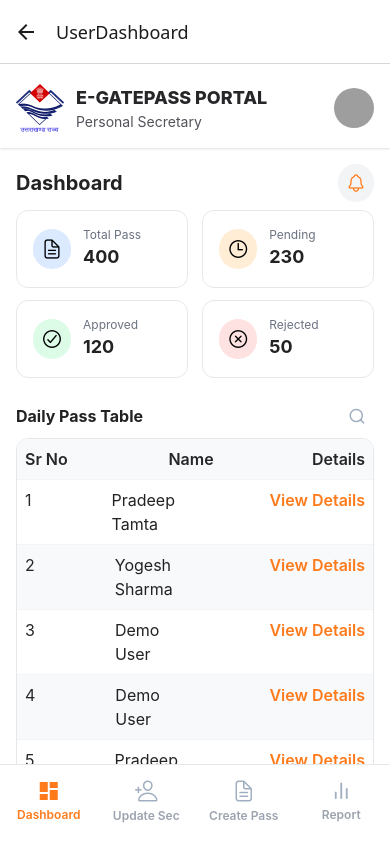
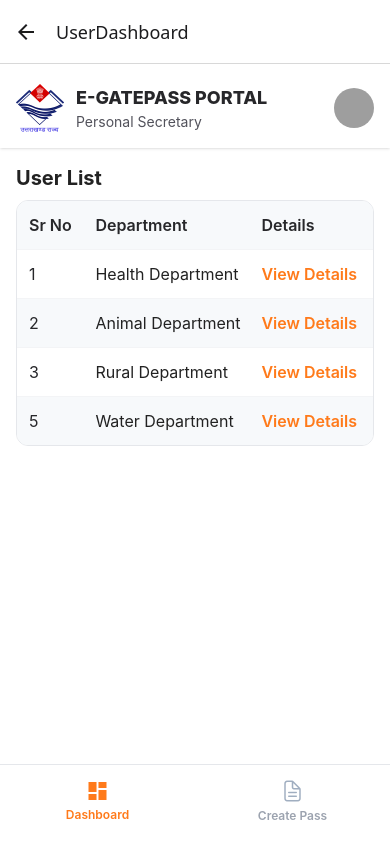
Before and after one commit to yogeshsharmavlogs/egate-pass, a React Native app: screen /UserDashboard in a window 390 px wide. Built offline with nearby package versions, Linux system fonts and the light colour scheme; grey boxes are pictures that could not be loaded.

Commit message:
update userDashboard screen.

```diff
--- a/components/UserDashboard.tsx
+++ b/components/UserDashboard.tsx
@@ -1,304 +1,107 @@
-import { View, Text, TouchableOpacity, ScrollView } from 'react-native';
-import { Ionicons, Feather } from '@expo/vector-icons';
+import { View, Text, TouchableOpacity, ScrollView, Image, Modal } from 'react-native';
 import { useState } from 'react';
-import VisitorDetailsModal from './VisitorDetails';
 import type { NativeStackNavigationProp } from '@react-navigation/native-stack';
-import Layout from './Layout';
+import { Ionicons } from '@expo/vector-icons';
+import UserLayout from './UserLayout';
 
-const passes = [
+const userRows = [
   {
-    label: 'Total Pass',
-    value: 400,
-    icon: 'document-text-outline',
-    color: 'text-blue-500',
-    bg: 'bg-blue-100',
+    id: 1,
+    department: 'Health Department',
+    passNumber: '219120',
+    mobile: '9829898212',
+    secretary: 'Rohit Singh',
+    psName: 'Akash Sharma',
+    identityProof: 'Aadhaar',
+    identityProofNumber: '4894 3393 9559',
+    appointmentDate: '20/12/2024',
+    appointmentTime: '11:30 AM',
+    checkIn: '11:20 AM',
+    checkOut: '01:30 PM',
+    photo: 'https://randomuser.me/api/portraits/men/45.jpg',
   },
   {
-    label: 'Pending',
-    value: 230,
-    icon: 'time-outline',
-    color: 'text-orange-500',
-    bg: 'bg-orange-100',
-  },
-  {
-    label: 'Approved',
-    value: 120,
-    icon: 'checkmark-circle-outline',
-    color: 'text-green-500',
-    bg: 'bg-green-100',
-  },
-  {
-    label: 'Rejected',
-    value: 50,
-    icon: 'close-circle-outline',
-    color: 'text-red-500',
-    bg: 'bg-red-100',
-  },
-];
-
-const tableRows = [
-  {
-    id: 1,
-    name: 'Pradeep Tamta',
+    id: 2,
+    department: 'Animal Department',
     passNumber: '219121',
     mobile: '9876543210',
-    department: 'IT',
     secretary: 'Amit Singh',
     psName: 'Suresh Kumar',
     identityProof: 'PAN',
     identityProofNumber: 'ABCDE1234F',
-    visitingDate: '21/12/2024',
-    visitingTime: '10:00 AM',
-    purpose: 'Official',
-    photo: 'https://randomuser.me/api/portraits/men/31.jpg',
+    appointmentDate: '21/12/2024',
+    appointmentTime: '10:00 AM',
+    checkIn: '09:50 AM',
+    checkOut: '12:00 PM',
+    photo: 'https://randomuser.me/api/portraits/men/32.jpg',
   },
   {
-    id: 2,
-    name: 'Yogesh Sharma',
+    id: 3,
+    department: 'Rural Department',
     passNumber: '219122',
-    mobile: '9876543210',
-    department: 'IT',
-    secretary: 'Amit Singh',
+    mobile: '9825454212',
+    secretary: 'Narmit Singh',
+    psName: 'Akash Sharma',
+    identityProof: 'Aadhaar',
+    identityProofNumber: '4894 3393 9559',
+    appointmentDate: '20/12/2024',
+    appointmentTime: '11:30 AM',
+    checkIn: '11:20 AM',
+    checkOut: '01:30 PM',
+    photo: 'https://randomuser.me/api/portraits/men/5.jpg',
+  },
+  {
+    id: 5,
+    department: 'Water Department',
+    passNumber: '219123',
+    mobile: '9875645410',
+    secretary: 'Pratap Singh',
     psName: 'Suresh Kumar',
     identityProof: 'PAN',
     identityProofNumber: 'ABCDE1234F',
-    visitingDate: '21/12/2024',
-    visitingTime: '10:00 AM',
-    purpose: 'Official',
-    photo: 'https://randomuser.me/api/portraits/men/31.jpg',
-  },
-  {
-    id: 3,
-    name: 'Demo User',
-    passNumber: '219122',
-    mobile: '9876543210',
-    department: 'IT',
-    secretary: 'Amit Singh',
-    psName: 'Suresh Kumar',
-    identityProof: 'PAN',
-    identityProofNumber: 'ABCDE1234F',
-    visitingDate: '21/12/2024',
-    visitingTime: '10:00 AM',
-    purpose: 'Official',
-    photo: 'https://randomuser.me/api/portraits/men/31.jpg',
-  },
-  {
-    id: 4,
-    name: 'Demo User',
-    passNumber: '219122',
-    mobile: '9876543210',
-    department: 'IT',
-    secretary: 'Amit Singh',
-    psName: 'Suresh Kumar',
-    identityProof: 'PAN',
-    identityProofNumber: 'ABCDE1234F',
-    visitingDate: '21/12/2024',
-    visitingTime: '10:00 AM',
-    purpose: 'Official',
-    photo: 'https://randomuser.me/api/portraits/men/31.jpg',
-  },
-  {
-    id: 5,
-    name: 'Pradeep Tamta',
-    passNumber: '219121',
-    mobile: '9876543210',
-    department: 'IT',
-    secretary: 'Amit Singh',
-    psName: 'Suresh Kumar',
-    identityProof: 'PAN',
-    identityProofNumber: 'ABCDE1234F',
-    visitingDate: '21/12/2024',
-    visitingTime: '10:00 AM',
-    purpose: 'Official',
-    photo: 'https://randomuser.me/api/portraits/men/31.jpg',
-  },
-  {
-    id: 6,
-    name: 'Yogesh Sharma',
-    passNumber: '219122',
-    mobile: '9876543210',
-    department: 'IT',
-    secretary: 'Amit Singh',
-    psName: 'Suresh Kumar',
-    identityProof: 'PAN',
-    identityProofNumber: 'ABCDE1234F',
-    visitingDate: '21/12/2024',
-    visitingTime: '10:00 AM',
-    purpose: 'Official',
-    photo: 'https://randomuser.me/api/portraits/men/31.jpg',
-  },
-  {
-    id: 7,
-    name: 'Demo User',
-    passNumber: '219122',
-    mobile: '9876543210',
-    department: 'IT',
-    secretary: 'Amit Singh',
-    psName: 'Suresh Kumar',
-    identityProof: 'PAN',
-    identityProofNumber: 'ABCDE1234F',
-    visitingDate: '21/12/2024',
-    visitingTime: '10:00 AM',
-    purpose: 'Official',
-    photo: 'https://randomuser.me/api/portraits/men/31.jpg',
-  },
-  {
-    id: 8,
-    name: 'Demo User',
-    passNumber: '219122',
-    mobile: '9876543210',
-    department: 'IT',
-    secretary: 'Amit Singh',
-    psName: 'Suresh Kumar',
-    identityProof: 'PAN',
-    identityProofNumber: 'ABCDE1234F',
-    visitingDate: '21/12/2024',
-    visitingTime: '10:00 AM',
-    purpose: 'Official',
-    photo: 'https://randomuser.me/api/portraits/men/31.jpg',
-  },
-  {
-    id: 9,
-    name: 'Pradeep Tamta',
-    passNumber: '219121',
-    mobile: '9876543210',
-    department: 'IT',
-    secretary: 'Amit Singh',
-    psName: 'Suresh Kumar',
-    identityProof: 'PAN',
-    identityProofNumber: 'ABCDE1234F',
-    visitingDate: '21/12/2024',
-    visitingTime: '10:00 AM',
-    purpose: 'Official',
-    photo: 'https://randomuser.me/api/portraits/men/31.jpg',
-  },
-  {
-    id: 10,
-    name: 'Yogesh Sharma',
-    passNumber: '219122',
-    mobile: '9876543210',
-    department: 'IT',
-    secretary: 'Amit Singh',
-    psName: 'Suresh Kumar',
-    identityProof: 'PAN',
-    identityProofNumber: 'ABCDE1234F',
-    visitingDate: '21/12/2024',
-    visitingTime: '10:00 AM',
-    purpose: 'Official',
-    photo: 'https://randomuser.me/api/portraits/men/31.jpg',
-  },
-  {
-    id: 11,
-    name: 'Demo User',
-    passNumber: '219122',
-    mobile: '9876543210',
-    department: 'IT',
-    secretary: 'Amit Singh',
-    psName: 'Suresh Kumar',
-    identityProof: 'PAN',
-    identityProofNumber: 'ABCDE1234F',
-    visitingDate: '21/12/2024',
-    visitingTime: '10:00 AM',
-    purpose: 'Official',
-    photo: 'https://randomuser.me/api/portraits/men/31.jpg',
-  },
-  {
-    id: 12,
-    name: 'Demo User',
-    passNumber: '219122',
-    mobile: '9876543210',
-    department: 'IT',
-    secretary: 'Amit Singh',
-    psName: 'Suresh Kumar',
-    identityProof: 'PAN',
-    identityProofNumber: 'ABCDE1234F',
-    visitingDate: '21/12/2024',
-    visitingTime: '10:00 AM',
-    purpose: 'Official',
-    photo: 'https://randomuser.me/api/portraits/men/31.jpg',
+    appointmentDate: '21/12/2024',
+    appointmentTime: '10:00 AM',
+    checkIn: '09:50 AM',
+    checkOut: '12:00 PM',
+    photo: 'https://randomuser.me/api/portraits/men/32.jpg',
   },
 ];
-
-const visitorDetailsData = {
-  photo: 'https://randomuser.me/api/portraits/men/32.jpg',
-  name: 'Rajesh Kumar',
-  passNumber: '219120',
-  mobile: '9829898212',
-  department: 'Health Department',
-  secretary: 'Rahul Singh',
-  psName: 'Akash Sharma',
-  identityProof: 'Aadhaar',
-  identityProofNumber: '4894 3393 9559',
-  visitingDate: '20/12/2024',
-  visitingTime: '11:30 AM',
-  purpose: 'Official',
-};
 
 type UserDashboardProps = {
   navigation: NativeStackNavigationProp<any>;
 };
 
 export function UserDashboard({ navigation }: UserDashboardProps) {
+  const [selectedUser, setSelectedUser] = useState<any>(null);
   const [modalVisible, setModalVisible] = useState(false);
-  const [selectedVisitor, setSelectedVisitor] = useState<any>(null);
+
   return (
-    <Layout navigation={navigation} active="Dashboard" className="flex-1 bg-white">
+    <UserLayout navigation={navigation} active="Dashboard" className="flex-1 bg-white">
       <ScrollView className="flex-1" contentContainerStyle={{ paddingBottom: 80 }}>
         <View className="mb-2 mt-4 flex-row items-center justify-between px-4">
-          <Text className="text-xl font-bold text-[#222]">Dashboard</Text>
-          <TouchableOpacity className="rounded-full bg-gray-100 p-2">
-            <Ionicons name="notifications-outline" size={20} color="#FF7A1A" />
-          </TouchableOpacity>
-        </View>
-
-        <View className="flex-row flex-wrap justify-between px-4">
-          {passes.map((item, idx) => (
-            <View
-              key={item.label}
-              className="mb-3 w-[48%] flex-row items-center rounded-xl border border-gray-200 bg-white p-4"
-              style={{ minWidth: 150 }}>
-              <View className={`mr-3 rounded-full p-2 ${item.bg}`}>
-                <Ionicons
-                  name={item.icon as any}
-                  size={22}
-                  color={item.color.replace('text-', '#')}
-                />
-              </View>
-              <View>
-                <Text className="text-xs text-gray-500">{item.label}</Text>
-                <Text className="text-lg font-bold text-[#222]">{item.value}</Text>
-              </View>
-            </View>
-          ))}
-        </View>
-
-        <View className="mb-1 mt-2 flex-row items-center justify-between px-4">
-          <Text className="text-base font-bold text-[#222]">Daily Pass Table</Text>
-          <TouchableOpacity className="p-2">
-            <Feather name="search" size={18} color="#A0AEC0" />
-          </TouchableOpacity>
+          <Text className="text-xl font-bold text-[#222]">User List</Text>
         </View>
 
         <View className="mx-4 mb-4 overflow-hidden rounded-xl border border-gray-200">
-          <View className="flex-row gap-20 bg-[#F7F9FB] px-2 py-2">
-            <Text className="flex-1 text-base font-semibold text-zinc-800">Sr No</Text>
-            <Text className="flex-1 text-base font-semibold text-zinc-800">Name</Text>
-            <Text className="flex-2 text-base font-semibold text-zinc-800">Details</Text>
+          <View className="flex-row bg-[#F7F9FB] px-3 py-3">
+            <Text className="w-[20%] text-base font-semibold text-zinc-800">Sr No</Text>
+            <Text className="w-[50%] text-base font-semibold text-zinc-800">Department</Text>
+            <Text className="w-[30%] text-base font-semibold text-zinc-800">Details</Text>
           </View>
 
-          {tableRows.map((row, index) => (
+          {userRows.map((row, index) => (
             <View
               key={row.id}
-              className={`flex-row gap-20 border-t border-gray-100 px-2 py-2 ${
+              className={`flex-row px-3 py-3 border-t border-gray-100 ${
                 index % 2 === 0 ? 'bg-white' : 'bg-[#F7F9FB]'
               }`}>
-              <Text className="flex-1 text-base text-zinc-800">{row.id}</Text>
-              <Text className="flex-2 text-base text-[#222]">{row.name}</Text>
+              <Text className="w-[20%] text-base text-zinc-800">{row.id}</Text>
+              <Text className="w-[50%] text-base text-[#222]">{row.department}</Text>
 
               <TouchableOpacity
-                className="flex-2"
+                className="w-[30%]"
                 onPress={() => {
-                  setSelectedVisitor(row);
+                  setSelectedUser(row);
                   setModalVisible(true);
                 }}>
                 <Text className="text-base font-semibold text-[#FF7A1A]">View Details</Text>
@@ -307,13 +110,82 @@ export function UserDashboard({ navigation }: UserDashboardProps) {
           ))}
         </View>
       </ScrollView>
-      <VisitorDetailsModal
-        visible={modalVisible}
-        onClose={() => setModalVisible(false)}
-        data={selectedVisitor}
-        onApprove={() => {}}
-        onReject={() => {}}
-      />
-    </Layout>
+
+      <Modal visible={modalVisible} transparent animationType="slide" onRequestClose={() => setModalVisible(false)}>
+        <View className="flex-1 items-center justify-center bg-black/40">
+          <View className="w-[90%] rounded-2xl bg-white p-5">
+            <View className="mb-4 flex-row items-center justify-between">
+              <Text className="text-xl font-bold">Visit Details</Text>
+              <TouchableOpacity
+                onPress={() => {
+                  setModalVisible(false);
+                  setSelectedUser(null);
+                }}>
+                <Ionicons name="close" size={26} color="#222" />
+              </TouchableOpacity>
+            </View>
+
+            {selectedUser && (
+              <>
+                <View className="mb-4 items-center">
+                  <Image
+                    source={{ uri: selectedUser.photo }}
+                    className="mb-2 h-24 w-24 rounded-lg"
+                    resizeMode="cover"
+                  />
+                </View>
+
+                <View className="flex-row flex-wrap">
+                  <View className="mb-2 w-1/2">
+                    <Text className="text-xs text-gray-500">Department</Text>
+                    <Text className="font-bold">{selectedUser.department}</Text>
+                  </View>
+                  <View className="mb-2 w-1/2">
+                    <Text className="text-xs text-gray-500">Pass Number</Text>
+                    <Text className="font-bold">{selectedUser.passNumber}</Text>
+                  </View>
+                  <View className="mb-2 w-1/2">
+                    <Text className="text-xs text-gray-500">Mobile Number</Text>
+                    <Text>{selectedUser.mobile}</Text>
+                  </View>
+                  <View className="mb-2 w-1/2">
+                    <Text className="text-xs text-gray-500">Secretary</Text>
+                    <Text className="font-bold">{selectedUser.secretary}</Text>
+                  </View>
+                  <View className="mb-2 w-1/2">
+                    <Text className="text-xs text-gray-500">PS Name</Text>
+                    <Text className="font-bold">{selectedUser.psName}</Text>
+                  </View>
+                  <View className="mb-2 w-1/2">
+                    <Text className="text-xs text-gray-500">Identity Proof</Text>
+                    <Text className="font-bold">{selectedUser.identityProof}</Text>
+                  </View>
+                  <View className="mb-2 w-1/2">
+                    <Text className="text-xs text-gray-500">Identity Proof Number</Text>
+                    <Text className="font-bold">{selectedUser.identityProofNumber}</Text>
+                  </View>
+                  <View className="mb-2 w-1/2">
+                    <Text className="text-xs text-gray-500">Appointment Date</Text>
+                    <Text>{selectedUser.appointmentDate}</Text>
+                  </View>
+                  <View className="mb-2 w-1/2">
+                    <Text className="text-xs text-gray-500">Appointment Time</Text>
+                    <Text>{selectedUser.appointmentTime}</Text>
+                  </View>
+                  <View className="mb-2 w-1/2">
+                    <Text className="text-xs text-gray-500">Check In</Text>
+                    <Text>{selectedUser.checkIn}</Text>
+                  </View>
+                  <View className="mb-2 w-1/2">
+                    <Text className="text-xs text-gray-500">Check Out</Text>
+                    <Text>{selectedUser.checkOut}</Text>
+                  </View>
+                </View>
+              </>
+            )}
+          </View>
+        </View>
+      </Modal>
+    </UserLayout>
   );
 }
```
